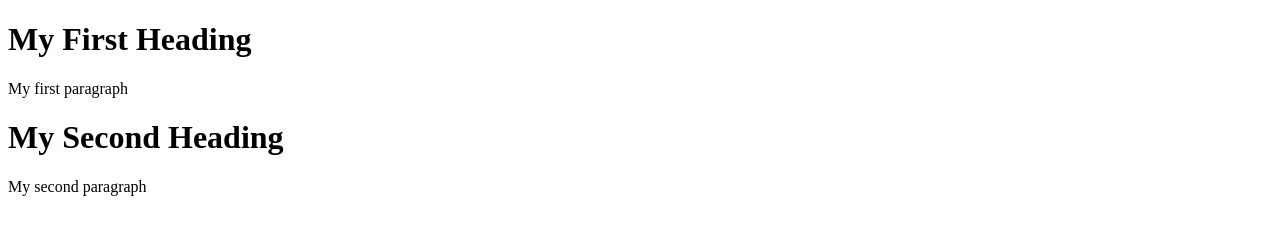
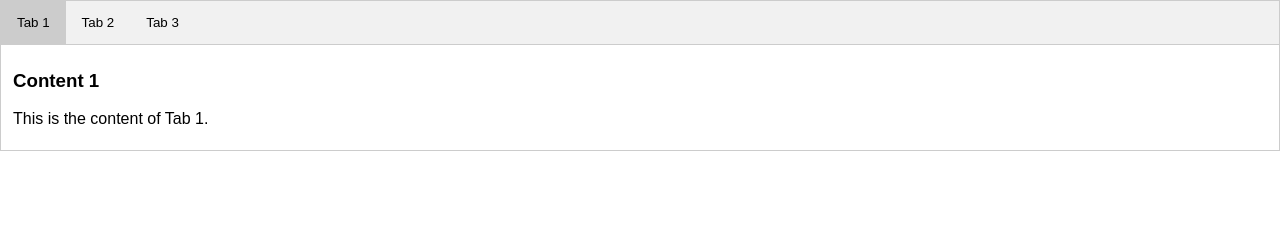
Before and after one commit to demorepo321/devops, a plain HTML site: page index.html in a window 1280 px wide. Drawn offline with Linux system fonts and the light colour scheme.

Commit message:
New code wrote from dev

```diff
--- a/index.html
+++ b/index.html
@@ -1,14 +1,83 @@
 <!DOCTYPE html>
-<html>
+<html lang="en">
+	<head>
+		<meta charset="UTF-8">
+		<meta name="viewport" content="width=device-width, initial-scale=1.0">
+		<title>Tabbed Interface</title>
+<style>
+  body {
+	      font-family: Arial, sans-serif;
+	          margin: 0;
+		      padding: 0;
+		        }
+    .tab {
+	        overflow: hidden;
+		    border: 1px solid #ccc;
+		        background-color: #f1f1f1;
+			  }
+      .tab button {
+	          background-color: inherit;
+		      float: left;
+		          border: none;
+			      outline: none;
+			          cursor: pointer;
+				      padding: 14px 16px;
+				          transition: 0.3s;
+					    }
+        .tab button:hover {
+		    background-color: #ddd;
+		      }
+	  .tab button.active {
+		      background-color: #ccc;
+		        }
+	    .tabcontent {
+		        display: none;
+			    padding: 6px 12px;
+			        border: 1px solid #ccc;
+				    border-top: none;
+				      }
+</style>
+	</head>
 	<body>
 
-		<h1>My First Heading</h1>
+		<div class="tab">
+			  <button class="tablinks" onclick="openTab(event, 'Tab1')" id="defaultOpen">Tab 1</button>
+			    <button class="tablinks" onclick="openTab(event, 'Tab2')">Tab 2</button>
+			      <button class="tablinks" onclick="openTab(event, 'Tab3')">Tab 3</button>
+		</div>
 
-		<p>My first paragraph</p>
+		<div id="Tab1" class="tabcontent">
+			  <h3>Content 1</h3>
+			    <p>This is the content of Tab 1.</p>
+		</div>
 
-		<h1>My Second Heading</h2>
+		<div id="Tab2" class="tabcontent">
+			  <h3>Content 2</h3>
+			    <p>This is the content of Tab 2.</p>
+		</div>
 
-		<p>My second paragraph</p>
+		<div id="Tab3" class="tabcontent">
+			  <h3>Content 3</h3>
+			    <p>This is the content of Tab 3.</p>
+		</div>
+
+		<script>
+			function openTab(evt, tabName) {
+							  var i, tabcontent, tablinks;
+							  tabcontent = document.getElementsByClassName("tabcontent");
+							  for (i = 0; i < tabcontent.length; i++) {
+											      tabcontent[i].style.display = "none";
+											    }
+							  tablinks = document.getElementsByClassName("tablinks");
+							  for (i = 0; i < tablinks.length; i++) {
+											      tablinks[i].className = tablinks[i].className.replace(" active", "");
+											    }
+							  document.getElementById(tabName).style.display = "block";
+							  evt.currentTarget.className += " active";
+						}
+
+			document.getElementById("defaultOpen").click();
+		</script>
 
 	</body>
 </html>
```
